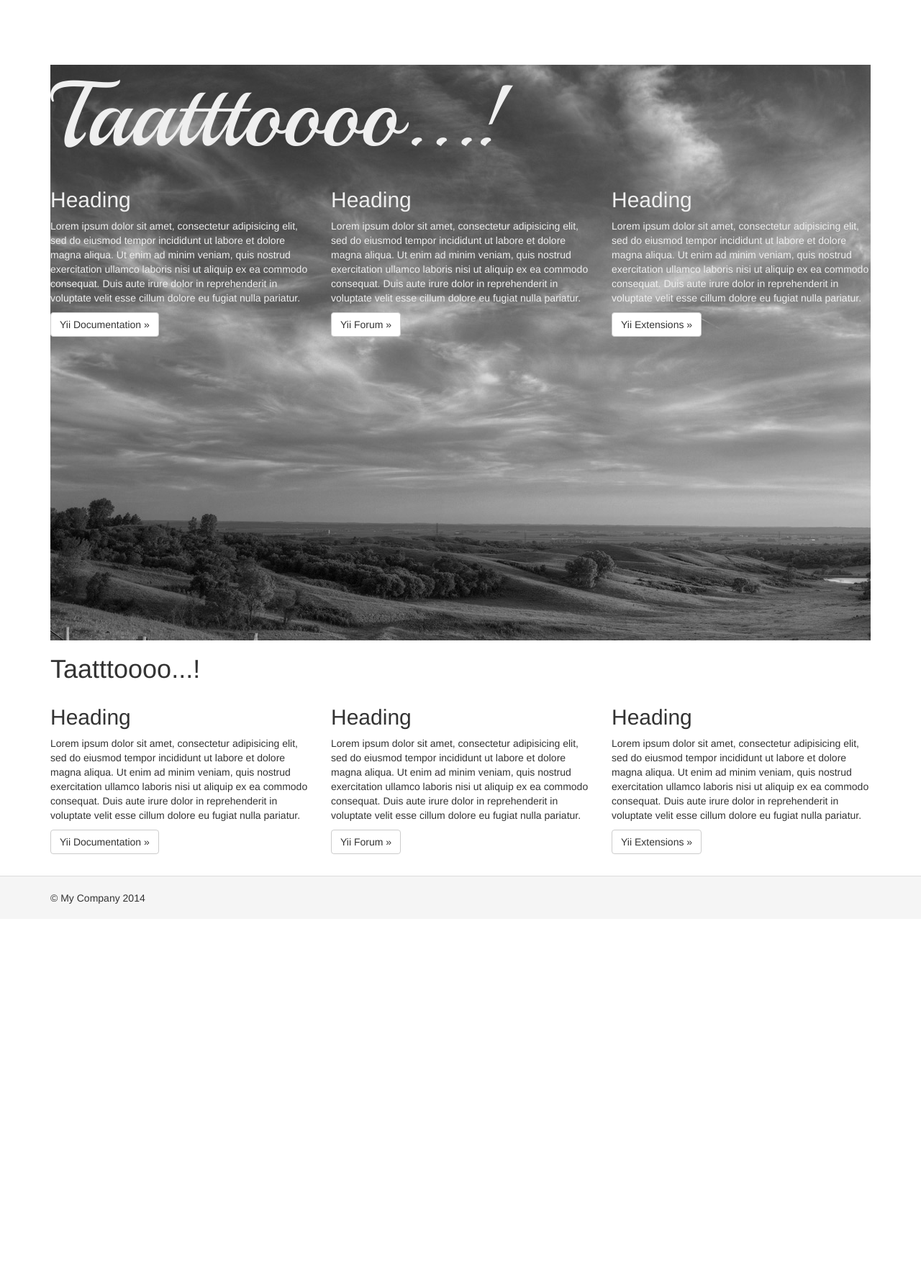
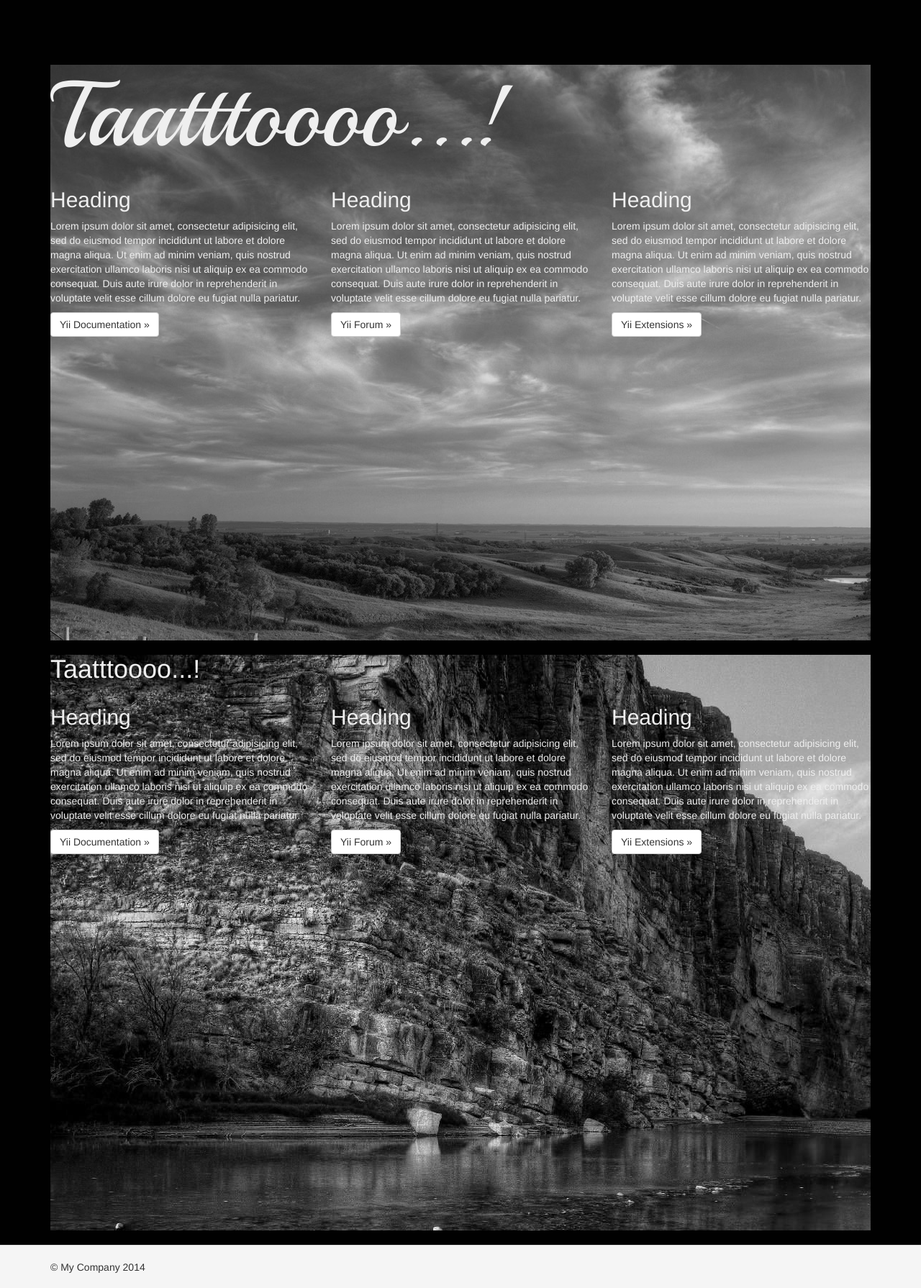
Before and after one commit to philippfrenzel/taatttoooo, a Yii app: template views/site/index.php in a window 1280 px wide. Shown: the whole page at 72% size. Before the commit the page ends 1256 px from the top, so only its background shows below. Run offline with PHP 8.4 and a stand-in for Yii, Linux system fonts and the light colour scheme; the template is opened without the code that fills it, so the values that code supplies are empty; some libraries are stand-ins or nearby versions.

Commit message:
enhance look n feel

```diff
--- a/web/css/onepage.css
+++ b/web/css/onepage.css
@@ -8,3 +8,9 @@
   font-family: Playball;
   font-size: 128px;
 }
+
+#intro2{
+  background: url("../gfx/elenabw.jpg") repeat scroll 0 0 rgba(0, 0, 0, 0);
+  min-height: 800px;
+  color:#efefef;
+}
--- a/web/css/site.css
+++ b/web/css/site.css
@@ -3,6 +3,7 @@
 html,
 body {
 	height: 100%;
+	background-color: #010101;
 }
 
 .wrap {
```
Also changed, not shown: web/gfx/elenabw.jpg (added).
